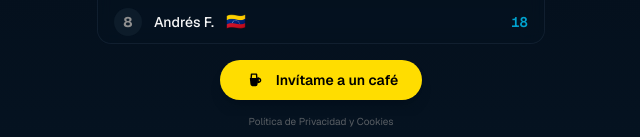
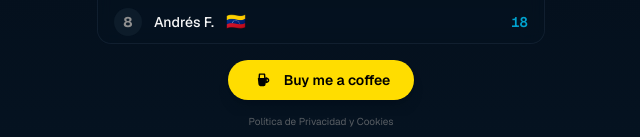
Before and after one commit to Bloobs/word-piston-game, a Next.js app: page / in a window 1280 px wide. Shown: the part 660-797 px from the top of the page, without its empty margins (319-959 px from the left). Built offline with nearby package versions, Linux system fonts and the light colour scheme; no server answers; the database is empty.

Commit message:
arranco en ingles si el locale del navegador es ingles

```diff
--- a/components/word-game/word-game.tsx
+++ b/components/word-game/word-game.tsx
@@ -30,6 +30,19 @@ function getCountryFromBrowserLocale(): string {
   }
 
   return "US"
+}
+
+function getLanguageFromBrowserLocale(): "es" | "en" {
+  if (typeof navigator === "undefined") return "es" // Por defecto en servidor/si falla
+
+  const browserLang = navigator.language || (navigator as any).userLanguage
+  // Si empieza por "en" (como en-US, en-GB, en), devolvemos "en"
+  if (browserLang && browserLang.toLowerCase().startsWith("en")) {
+    return "en"
+  }
+
+  // Por defecto para España, LATAM o cualquier otro idioma no contemplado
+  return "es"
 }
 
 type AdBreakBeforeRewardFn = (showAdFn: () => void) => void
@@ -70,6 +83,17 @@ export function WordGame() {
 
   const [isHintModalOpen, setIsHintModalOpen] = useState(false)
   const [isProcessingHintAd, setIsProcessingHintAd] = useState(false)
+
+  // NUEVO: Efecto para detectar y configurar el idioma por defecto al arrancar
+  useEffect(() => {
+      // Solo queremos hacerlo una vez al cargar la página por primera vez
+      // y solo si el idioma inicial que queremos es distinto al que ya tiene el state
+    const detectedLanguage = getLanguageFromBrowserLocale()
+    if (state.language !== detectedLanguage) {
+        actions.setLanguage(detectedLanguage)
+    }
+  }, []) // Pasamos actions como dependencia (o déjalo vacío [] si tu linter te lo permite)
+
 
   // Cargar rankings reales al arrancar (ambos idiomas)
   useEffect(() => {
```
